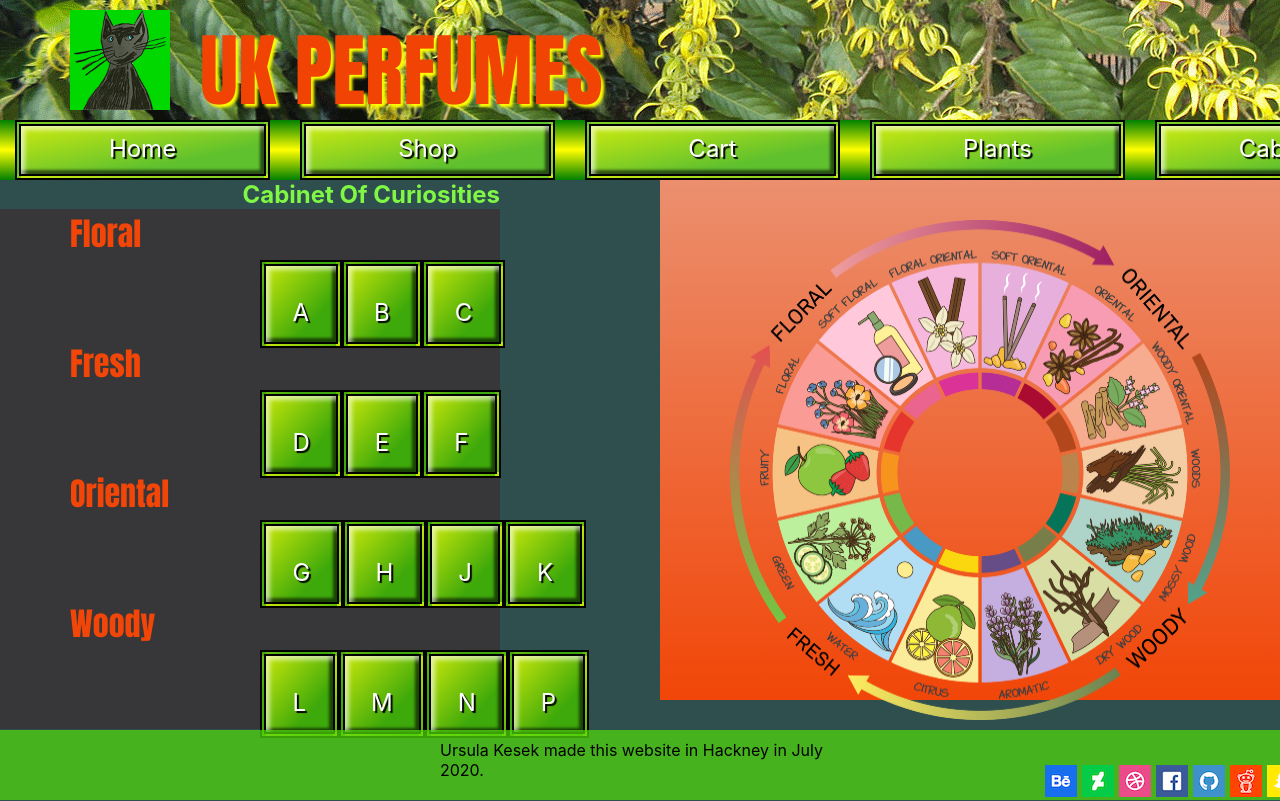
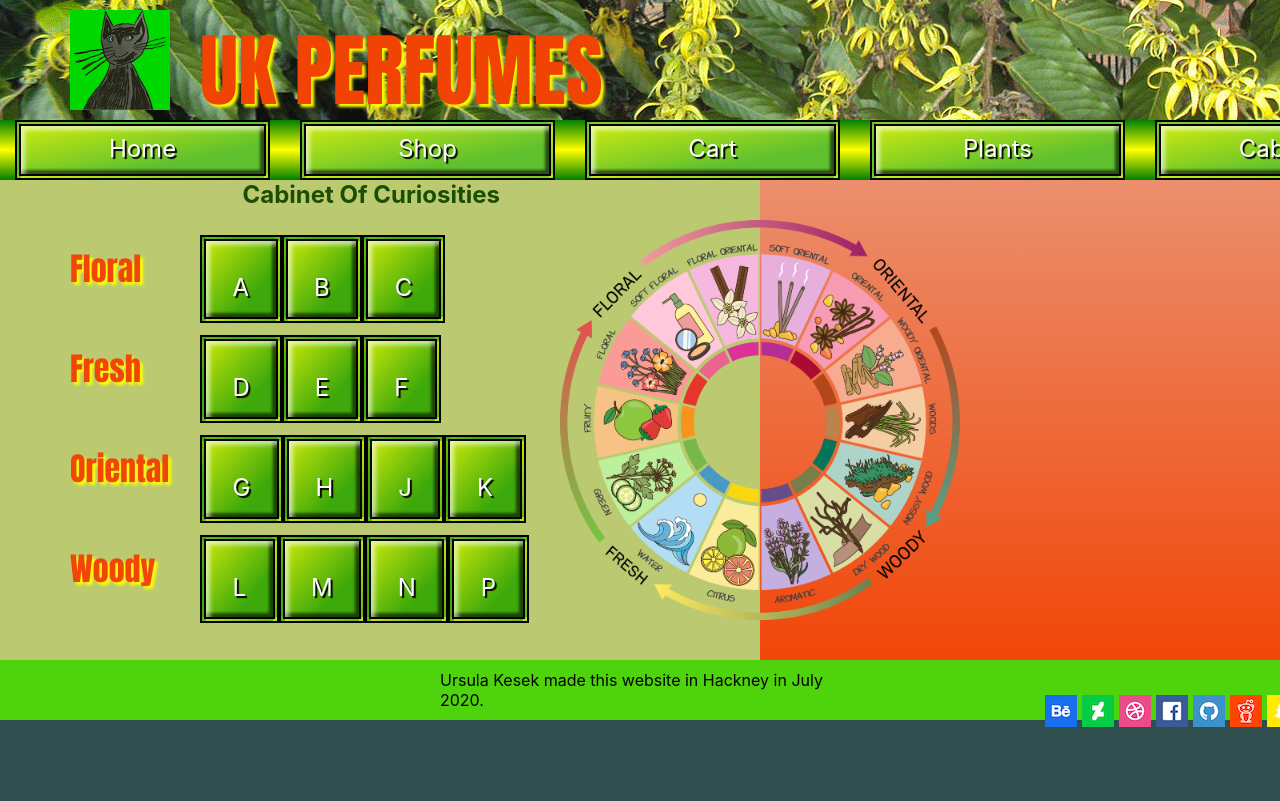
Before and after one commit to GiacomoSorbi/UrsulaKesek-module-ii, a React (Create React App) app: page /cabinet in a window 1280 px wide. Shown: the top 801 px of the page. Built offline with nearby package versions, Linux system fonts and the light colour scheme.

Commit message:
edited several pages

```diff
--- a/src/components/Footer/Footer.css
+++ b/src/components/Footer/Footer.css
@@ -1,8 +1,8 @@
 .footer {
-  height: 70px;
-  background-color: rgba(78, 211, 12, 0.75);
+  height: 60px;
+  background-color: rgba(78, 211, 12, 1);
   position: absolute;
-  top: 730px;
+  top: 660px;
   left: 0;
   right: 0;
 }
@@ -19,7 +19,7 @@ p {
   width: 400px;
   position: relative;
   left: 1040px;
-  bottom:5px;
+  bottom: 5px;
 }
 @media screen and (max-width: 768px) {
   .footer {
--- a/src/constants/index.jsx
+++ b/src/constants/index.jsx
@@ -50,6 +50,9 @@ export const products = [
     desc: "Sensational tuberose,cedar,vetiver and violets",
     prefix: "£",
     price: 165.0,
+    quantity:"1",
+    subTotal: 165.00,
+
   },
   {
     id: "5",
@@ -59,6 +62,9 @@ export const products = [
     desc: "Mesmerising mimosa,cardamom, sandalwood,damask rose and tonka",
     prefix: "£",
     price: 125.0,
+    quantity:"1",
+    subTotal: 125.00,
+
   },
   {
     id: "6",
@@ -68,8 +74,8 @@ export const products = [
     img: bottle2,
     prefix: "£",
     price: 185.0,
-    quantity: 0,
-    subTotal: 0,
+    quantity:"1",
+    subTotal: 185.00,
   },
   {
     id: "7",
@@ -79,8 +85,8 @@ export const products = [
     img: bottle5,
     prefix: "£",
     price: 145.0,
-    quantity: 0,
-    subTotal: 0,
+    quantity:"1",
+    subTotal: 145.00,
   },
   {
     id: "8",
@@ -90,8 +96,8 @@ export const products = [
     img: bottle7,
     prefix: "£",
     price: 160.0,
-    quantity: 0,
-    subTotal: 0,
+    quantity:"1",
+    subTotal: 160.00,
   },
   {
     id: "9",
@@ -101,8 +107,8 @@ export const products = [
     img: bottle8,
     prefix: "£",
     price: 150.0,
-    quantity: 0,
-    subTotal: 0,
+    quantity:"1",
+    subTotal: 150.00,
   },
 ];
 export const items = [
--- a/src/pages/CabinetPage/Cabinet.css
+++ b/src/pages/CabinetPage/Cabinet.css
@@ -5,9 +5,10 @@
   display: flex;
   flex-direction: row;
   justify-content: space-between;
+  background-color: rgb(187, 202, 112);
 }
 h2.cbh2 {
-  color: rgb(127, 247, 68);
+  color: rgb(27, 77, 2);
   text-align: end;
 }
 .curios {
@@ -19,8 +20,8 @@ h2.cbh2 {
 .orient,
 .woody {
   position: relative;
-  top: 40px;
-  left: 260px;
+  top: 15px;
+  left: 200px;
   padding: 32px 26.5px 15px;
   font-size: 1.5rem;
   text-align: center;
@@ -43,30 +44,32 @@ h2.cbh2 {
 .perfTwo,
 .perfThree,
 .perfFour {
-  height: 130px;
+  height: 100px;
   width: 500px;
-  background-color: rgb(55, 54, 56);
 }
 h2.fl,
 h2.fr,
 h2.or,
 h2.wo {
+  position: relative;
+  top:35px;
   text-align: left;
   margin-left: 70px;
   font-size: 2em;
   font-family: Impact, Haettenschweiler, "Arial Narrow Bold", sans-serif;
   color: rgb(241, 70, 8);
+  text-shadow:3px 3px 3px yellow ;
 }
 img.sntwl {
   position: relative;
-  right:50px;
+  right:320px;
   margin-top: 40px;
   margin-left: 120px;
-  width: 500px;
-  height:500px;
+  width: 400px;
+  height:400px;
 }
 .wheel {
-  height: 520px;
+  height: 480px;
   background: linear-gradient(rgb(235, 143, 110), rgb(241, 70, 8));
 }
 @media screen and (max-width: 768px) {
--- a/src/pages/CartPage/CartPage.css
+++ b/src/pages/CartPage/CartPage.css
@@ -29,18 +29,13 @@
 }
 
 .cart {
-  height: 590px;
+  height: 530px;
   background: linear-gradient(rgb(235, 143, 110), rgb(241, 70, 8));
-}
-.cpcards {
-  height: 485px;
 }
 .cptitle {
   position: relative;
   left: 110px;
-  padding: 5px;
   color: white;
-  text-align: left;
 }
 h2.cp {
   width: 1440px;
@@ -54,10 +49,9 @@ h2.cp {
   justify-content: left;
   position: relative;
   left: 80px;
-  top: 10px;
   background-color: rgba(244, 228, 8, 0.5);
   width:1300px;
-  height: 400px;
+  height: 370px;
 }
 .cpitems {
   display: flex;
--- a/src/pages/Floral/Floral.css
+++ b/src/pages/Floral/Floral.css
@@ -20,7 +20,7 @@ h3.floc {
   margin: 15px;
   border: 4px double black;
   width: 300px;
-  height: 500px;
+  height: 390px;
   text-align: center;
 }
 @media screen and (max-width: 768px) {
--- a/src/pages/PlantsPage/index.jsx
+++ b/src/pages/PlantsPage/index.jsx
@@ -1,6 +1,7 @@
 import React from "react";
 import "./PlantsPage.css";
 import { NavLink } from "react-router-dom";
+
 const PlantsPage = () => (
   <main className="plpg">
     <h2>
--- a/src/pages/ShopPage/ShopPage.css
+++ b/src/pages/ShopPage/ShopPage.css
@@ -15,7 +15,7 @@ h3.sppick {
   text-align: center;
 }
 main.product {
-  height: 420px;
+  height: 330px;
 }
 .item-link{
 height:50px;
--- a/src/pages/SingleProductPage/SingleProductPage.css
+++ b/src/pages/SingleProductPage/SingleProductPage.css
@@ -33,11 +33,9 @@ text-align: center;
 .product {
   display: flex;
   flex-direction: row;
-  flex-wrap: wrap;
   justify-content: space-around;
-  align-items: center;
+  align-items:center;
   width: 1440px;
-  height: 330px;
   background-color: black;
   color: white;
 }
--- a/src/pages/SingleProductPage/index.jsx
+++ b/src/pages/SingleProductPage/index.jsx
@@ -1,7 +1,8 @@
-import React from "react";
+import React,{useState} from "react";
 import { NavLink } from "react-router-dom";
 import { products } from "../../constants";
 import "./SingleProductPage.css";
+
 
 const SingleProductPage = ({ match }) => {
   const productId = match.params.id;
@@ -11,6 +12,11 @@ const SingleProductPage = ({ match }) => {
   const productPrice = products.find((elem) => elem.id === productId).price;
   const productPrefix = products.find((elem) => elem.id === productId).prefix;
   const productDesc = products.find((elem) => elem.id === productId).desc;
+
+  const[cart,setCart]=useState([{}]);
+  const addToCart = ({products})=>{
+    setCart(cart =>[...cart,products]);
+    };
 
   return (
     <>
@@ -38,7 +44,7 @@ const SingleProductPage = ({ match }) => {
             to={`/cartp/${productId}`}
           >
             {productTitle}
-            <button className="addP">Add To Cart</button>
+            <button className="addP" onClick={addToCart}>Add To Cart</button>
           </NavLink>
         </div>
       </main>
```
Also changed, not shown: src/components/Item/index.jsx (line endings or trailing spaces), src/pages/HomePage/index.jsx (line endings or trailing spaces).
